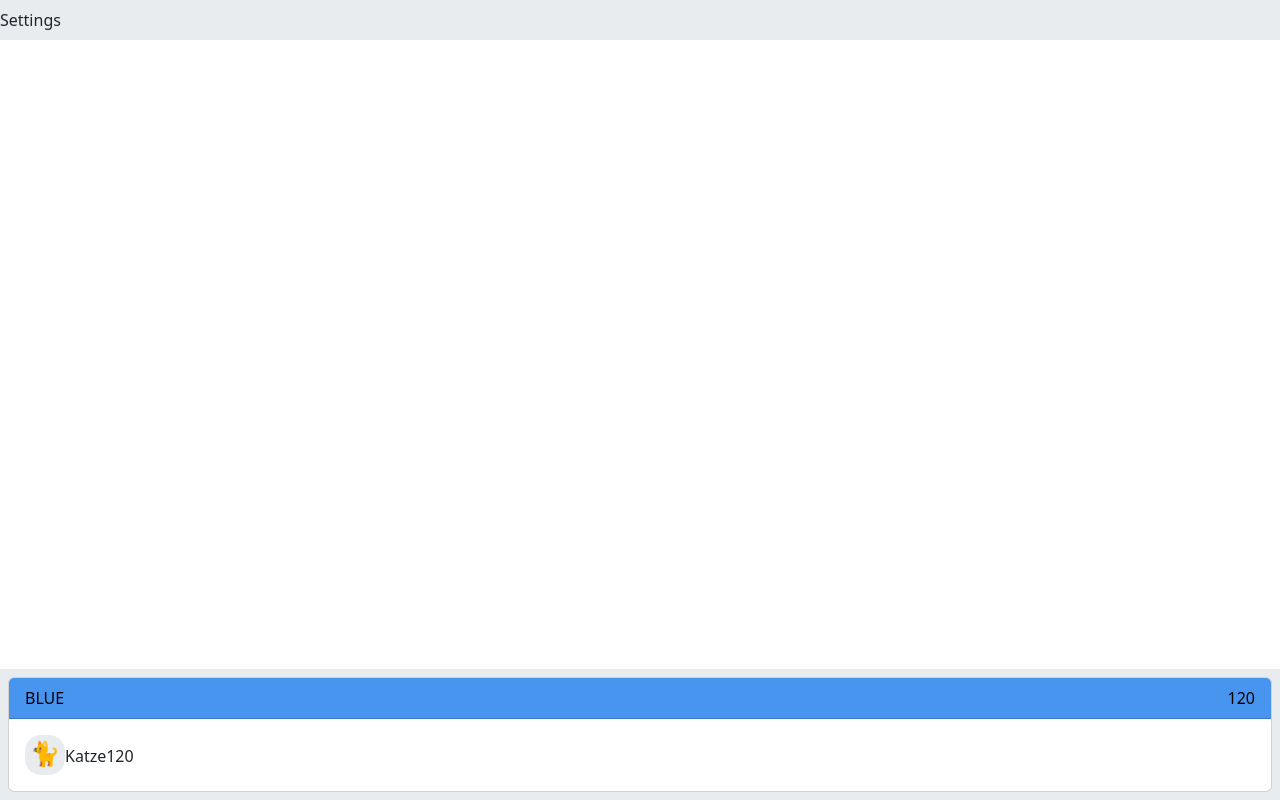
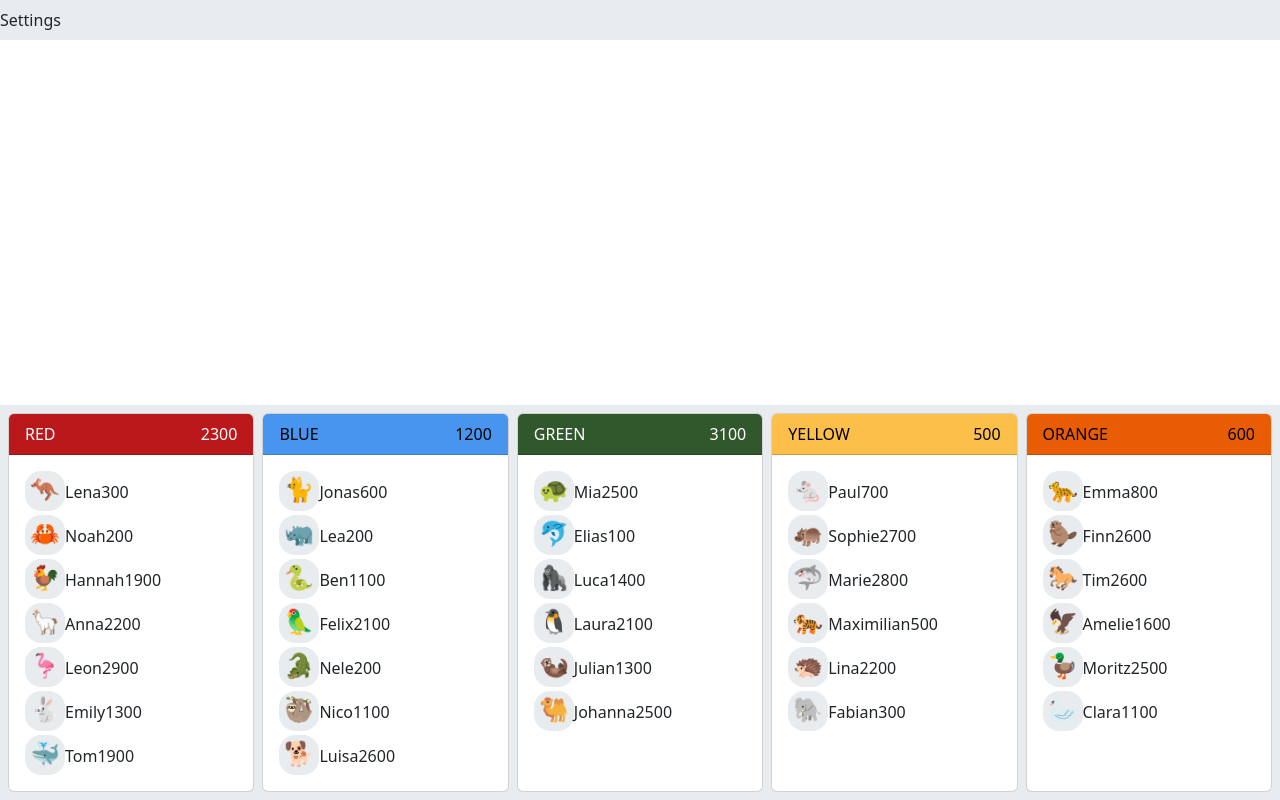
Before and after one commit to tdreja/single-page-quiz, a React (Vite) app: page / in a window 1280 px wide. Built offline with nearby package versions, Linux system fonts and the light colour scheme.

Commit message:
feat(Context): Add game context

```diff
--- a/src/App.tsx
+++ b/src/App.tsx
@@ -1,24 +1,26 @@
 import 'bootstrap/dist/css/bootstrap.min.css';
 import './game.css';
 import { TeamsNav } from './components/game/TeamsNav';
-import React from 'react';
-import { Team, TeamColor } from './model/game/team';
-import { Emoji, Player } from './model/game/player';
+import React, { useEffect, useState } from 'react';
+import { emptyGame, Game } from './model/game/game';
+import { GameEvent } from './events/common-events';
+import { GameContext, GameEventContext, GameEventListener } from './components/common/GameContext';
+import { prepareGame } from './dev/dev-setup';
 
 function App() {
-    const teams: Map<TeamColor, Team> = new Map();
-    const teamBlue: Team = {
-        color: TeamColor.BLUE,
-        players: new Map<Emoji, Player>(),
-        points: 120,
-    };
-    teams.set(TeamColor.BLUE, teamBlue);
-    teamBlue.players.set(Emoji.CAT, {
-        emoji: Emoji.CAT, name: 'Katze', points: 120, team: TeamColor.BLUE,
-    });
+    const [game, setGame] = useState<Game>(emptyGame());
+
+    const listener: GameEventListener = (_: GameEvent) => {};
+
+    useEffect(() => {
+        const copy = emptyGame();
+        prepareGame(copy);
+        setGame(copy);
+    }, []);
 
     return (
-        <>
+        <GameContext.Provider value={game}>
+            <GameEventContext.Provider value={listener}>
                 <nav className="navbar sticky-top bg-body-secondary">Settings</nav>
                 <main className="container-fluid d-flex flex-row flex-nowrap gap-2 pt-2">
                     <div className="col">
@@ -39,8 +41,9 @@ function App() {
                         </article>
                     </div>
                 </main>
-            <TeamsNav teams={teams} />
-        </>
+                <TeamsNav />
+            </GameEventContext.Provider>
+        </GameContext.Provider>
     );
 }
 
--- /dev/null
+++ b/src/components/common/GameContext.ts
@@ -0,0 +1,8 @@
+import { emptyGame, Game } from '../../model/game/game';
+import { GameEvent } from '../../events/common-events';
+import { Context, createContext } from 'react';
+
+export type GameEventListener = (event: GameEvent) => void;
+
+export const GameContext: Context<Game> = createContext<Game>(emptyGame());
+export const GameEventContext: Context<GameEventListener> = createContext<GameEventListener>((_: GameEvent) => {});
--- a/src/components/game/TeamsNav.tsx
+++ b/src/components/game/TeamsNav.tsx
@@ -1,13 +1,11 @@
-import React, { ReactElement } from 'react';
-import { Team, TeamColor } from '../../model/game/team';
+import React, { ReactElement, useContext } from 'react';
 import { TeamView } from './TeamView';
+import { Game } from '../../model/game/game';
+import { GameContext } from '../common/GameContext';
 
-export interface TeamsProps {
-    teams: Map<TeamColor, Team>,
-}
-
-export const TeamsNav = ({ teams }: TeamsProps): ReactElement => {
-    const teamViews: Array<ReactElement> = Array.from(teams.values()).map((team) => TeamView({ team }));
+export const TeamsNav = (): ReactElement => {
+    const game = useContext<Game>(GameContext);
+    const teamViews: Array<ReactElement> = Array.from(game.teams.values()).map((team) => TeamView({ team }));
     return (
         <nav id="teams-container" className="navbar fixed-bottom bg-body-secondary">
             {teamViews}
```
Lines whose indentation alone changed are shown as unchanged.
